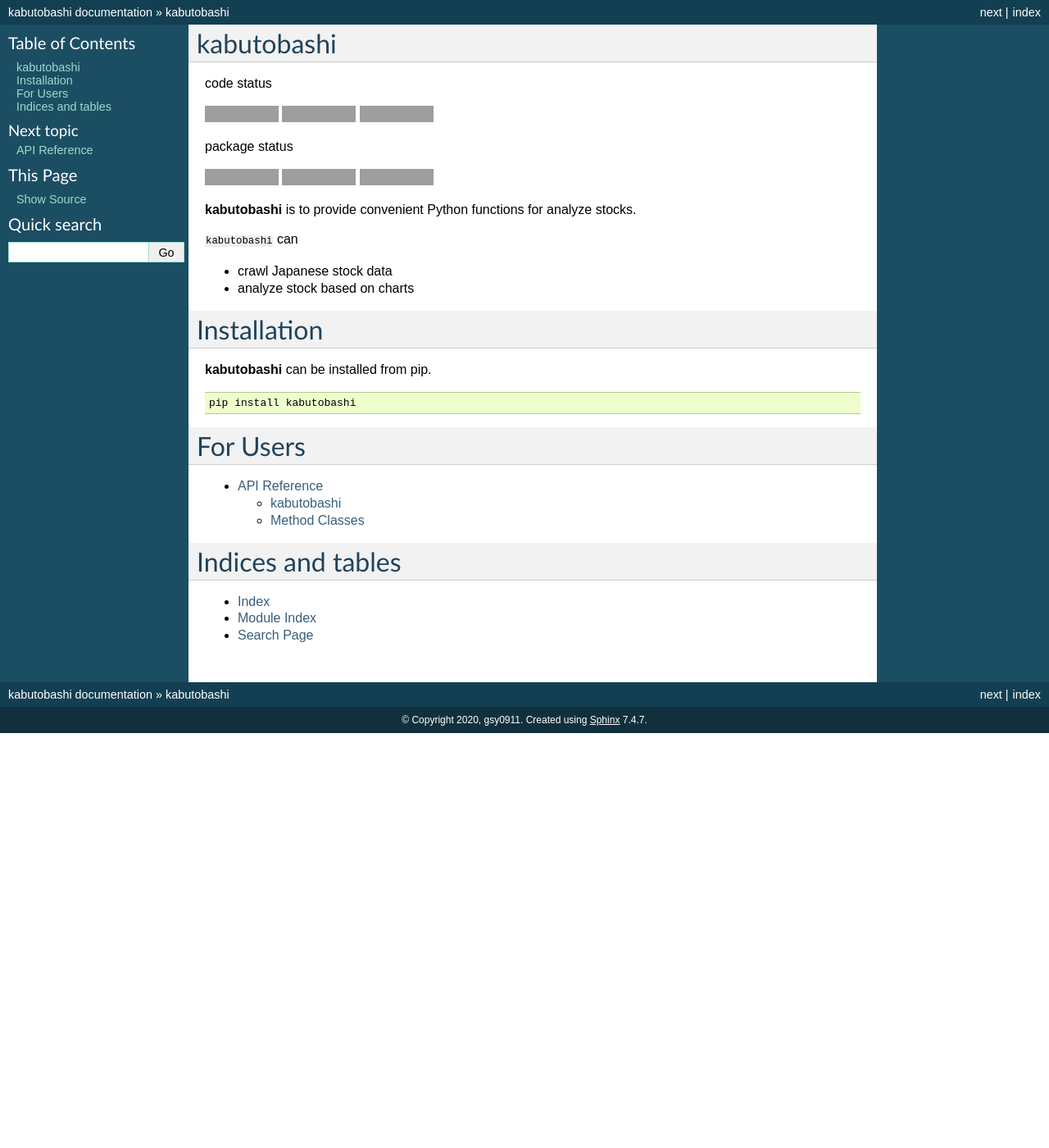
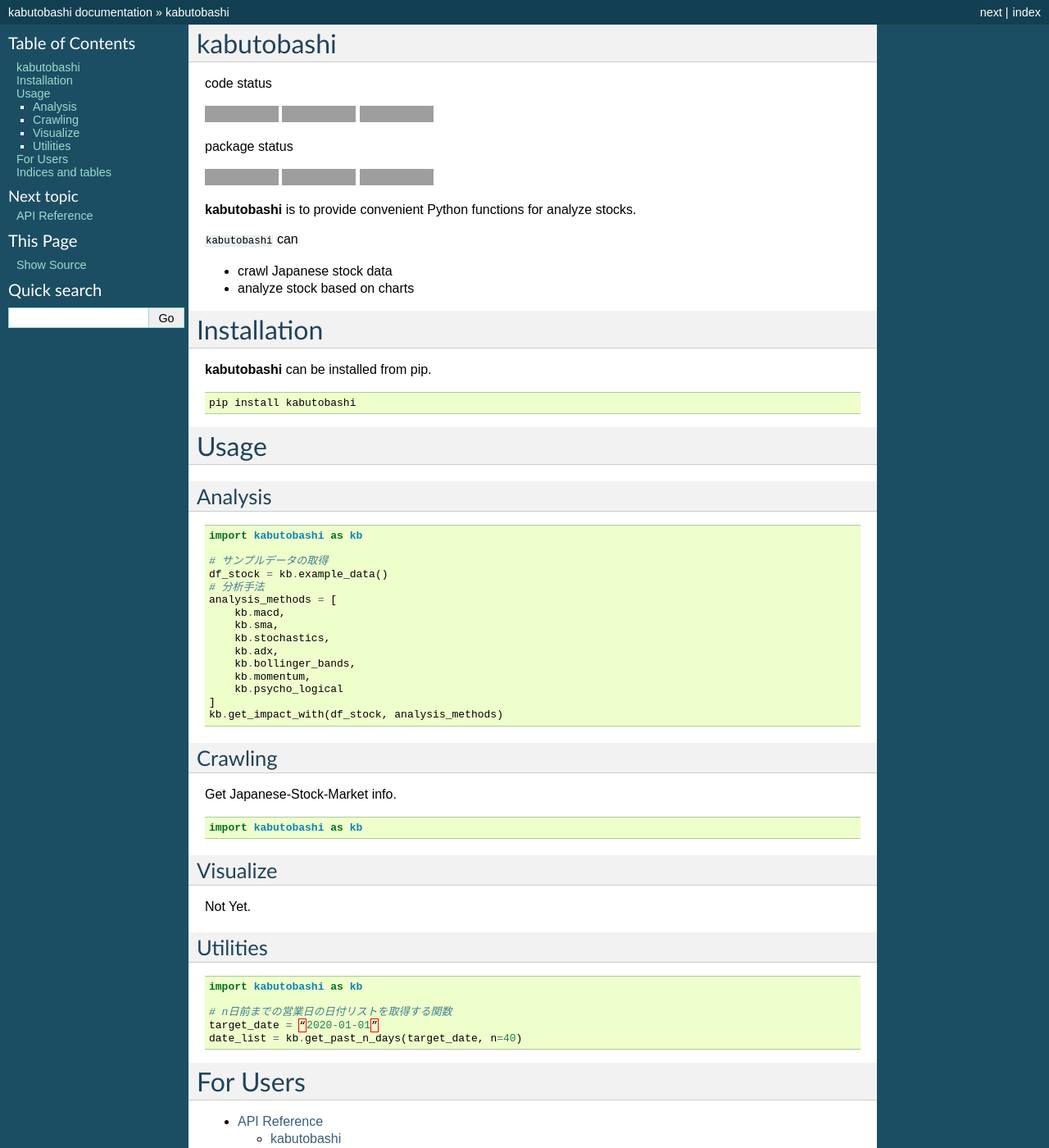
Before and after one commit to gsy0911/kabutobashi, a Sphinx documentation site: the page built from docs/index.rst, in a window 1280 px wide and 1400 px high. Shown: the whole window at 82% size. Built offline with Sphinx 7.4.7, drawn with Linux system fonts in a browser that asks for light colours; grey boxes are pictures that could not be loaded.

Commit message:
update docs

```diff
--- a/docs/index.rst
+++ b/docs/index.rst
@@ -47,6 +47,62 @@
    pip install kabutobashi
 
 
+Usage
+=====
+
+
+Analysis
+--------
+
+.. code-block:: python
+
+    import kabutobashi as kb
+
+    # サンプルデータの取得
+    df_stock = kb.example_data()
+    # 分析手法
+    analysis_methods = [
+        kb.macd,
+        kb.sma,
+        kb.stochastics,
+        kb.adx,
+        kb.bollinger_bands,
+        kb.momentum,
+        kb.psycho_logical
+    ]
+    kb.get_impact_with(df_stock, analysis_methods)
+
+
+
+Crawling
+--------
+
+Get Japanese-Stock-Market info.
+
+.. code-block:: python
+
+    import kabutobashi as kb
+
+
+Visualize
+---------
+
+
+Not Yet.
+
+
+Utilities
+---------
+
+.. code-block:: python
+
+    import kabutobashi as kb
+
+    # n日前までの営業日の日付リストを取得する関数
+    target_date = “2020-01-01”
+    date_list = kb.get_past_n_days(target_date, n=40)
+
+
 For Users
 =========
 
```
